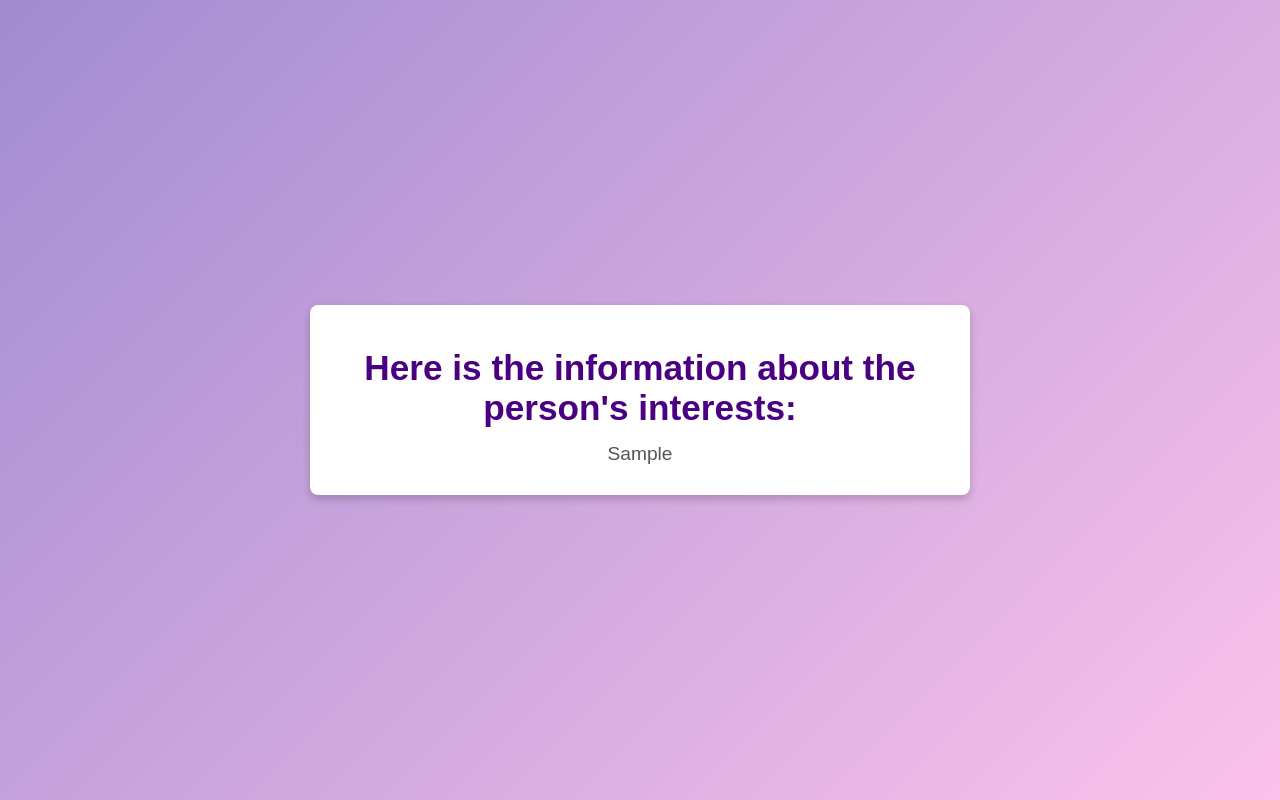
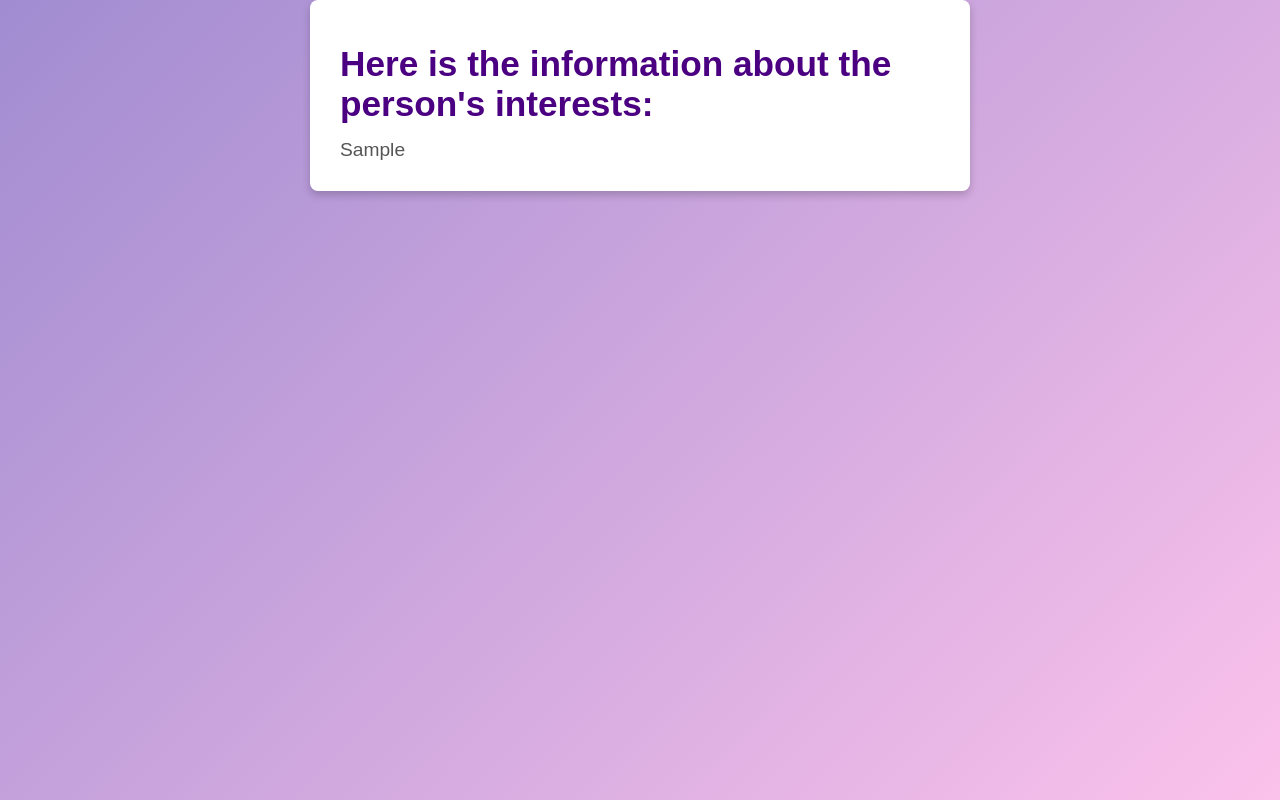
Before and after one commit to yerzhantemirali/Insta_Info_Retr, a FastAPI app: template templates/submit.html in a window 1280 px wide. Run offline with FastAPI, Linux system fonts and the light colour scheme; the template is opened without the code that fills it: most values are stand-ins (such as "Sample title", 1, 10 or a date in 2020).

Commit message:
formatting of web page corrected and screenshot changed

```diff
--- a/src/main.py
+++ b/src/main.py
@@ -1,3 +1,5 @@
+import re
+
 from fastapi import FastAPI, Form, Request
 from fastapi.responses import HTMLResponse
 from fastapi.templating import Jinja2Templates
@@ -48,6 +50,11 @@ async def handle_form(
 
     prompt_result = give_description(prompt)
 
+    prompt_result = re.sub(
+        r"\*\*(.*?)\*\*:", r"<br><br><b>\1</b><br>", prompt_result
+    )
+    prompt_result = re.sub(r"(\d\.)", r"", prompt_result)
+
     return templates.TemplateResponse(
         "submit.html", {"request": request, "prompt_result": prompt_result}
     )
--- a/templates/submit.html
+++ b/templates/submit.html
@@ -11,11 +11,12 @@
             padding: 0;
             display: flex;
             justify-content: center;
-            align-items: center;
-            text-align: center;
+            align-items: flex-start;;
+            text-align: left;
             height: 100vh;
             background: linear-gradient(135deg, #a18cd1, #fbc2eb);
             color: #333;
+            overflow-y: auto;
         }
 
         /* Centered content container */
@@ -45,7 +46,7 @@
 <body>
     <div class="centered-content">
         <h1>Here is the information about the person's interests:</h1>
-        <p>{{prompt_result}}</p>
+        <p>{{ prompt_result|safe }}</p>
     </div>
 </body>
 </html>
```
Also changed, not shown: markdown/second.png, 1 other file.
